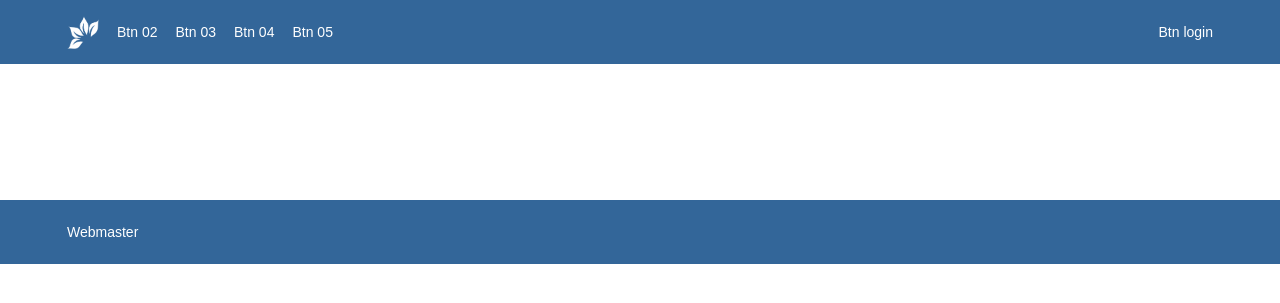
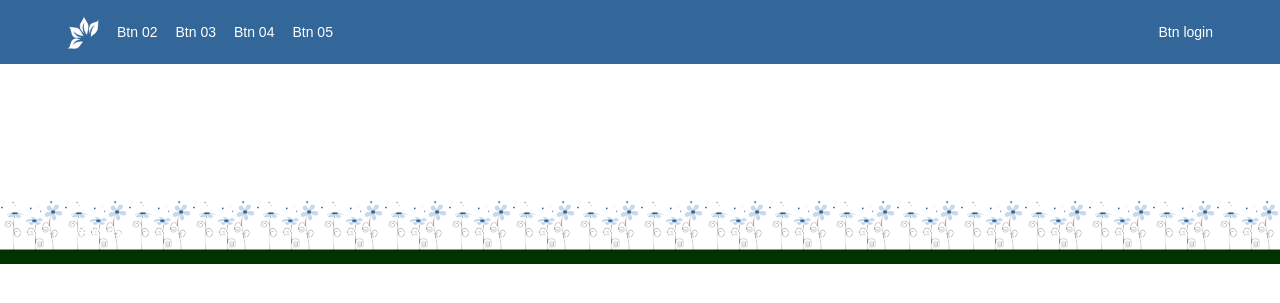
Before and after one commit to CarlosRamon-SI/Prova_2_Web_1, a PHP site: page / in a window 1280 px wide. Shown: the top 303 px of the page. Run offline with PHP 8.4, Linux system fonts and the light colour scheme.

Commit message:
aplicado bckgnd rdp

```diff
--- a/style/main.css
+++ b/style/main.css
@@ -43,7 +43,11 @@
     left: 0;
     width: 100%;
     height: auto;
-    background-color: #336699;
+    background: url(./img/backgrounds/rdp_bkg_flores.png);
+    background-size: 64px;
+    background-repeat: repeat;
+    background-position: left;
+    /* background-color: #336699; */
 }
 
 .bar_container {
```
